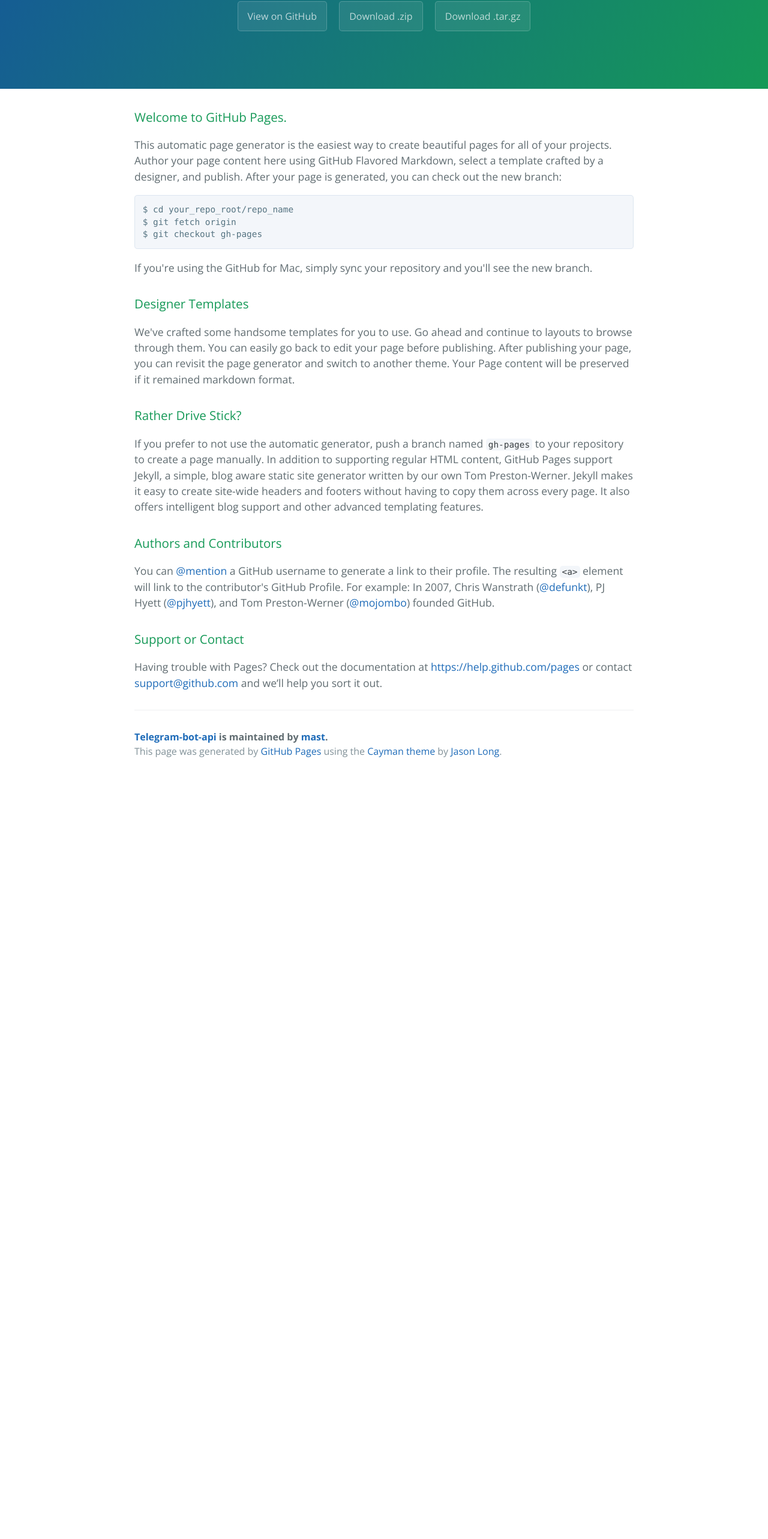
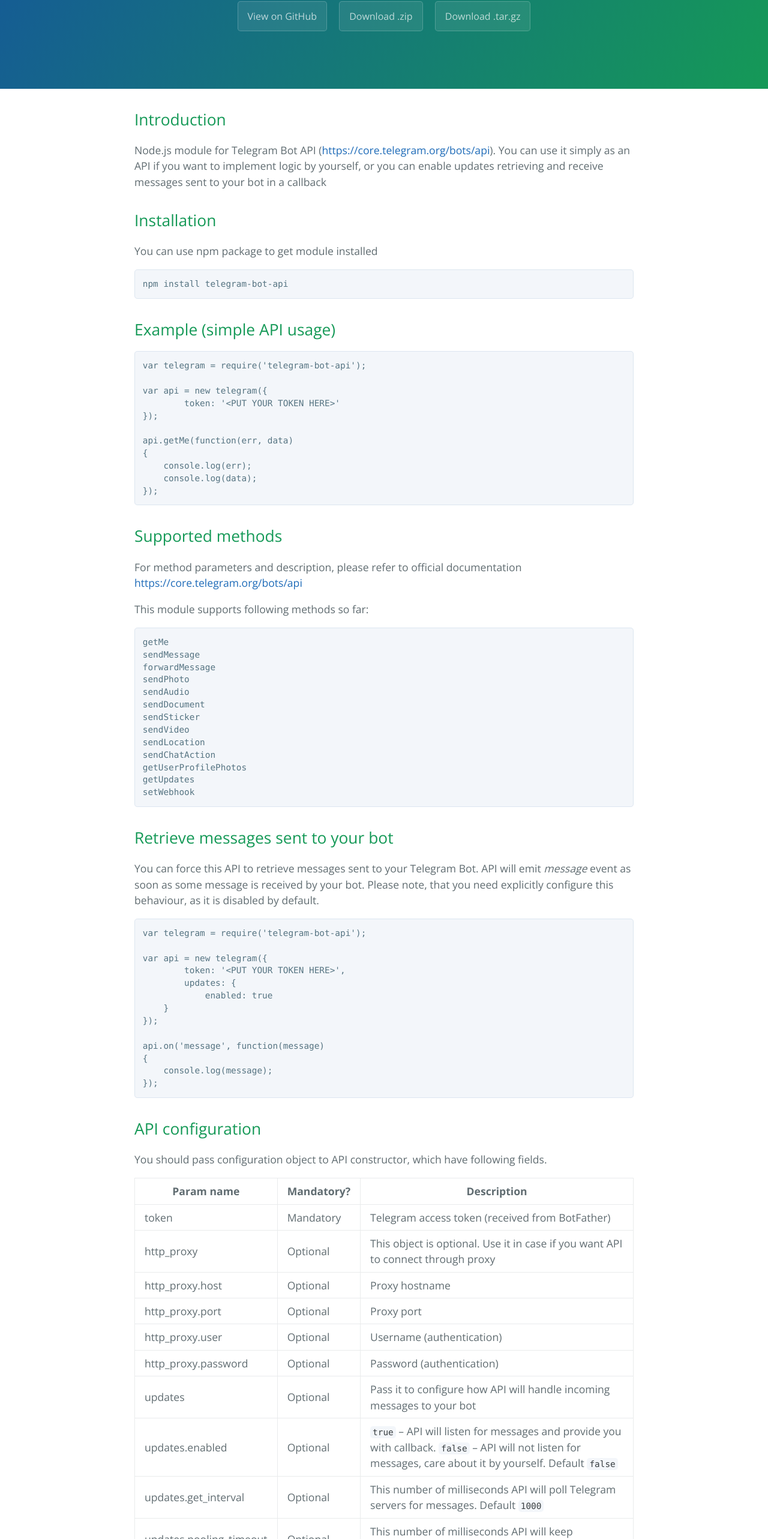
Before and after one commit to mast/telegram-bot-api, a plain HTML site: page index.html in a window 1280 px wide. Shown: the part 235-2800 px from the top of the page at 60% size. Before the commit the page ends 1531 px from the top, so only its background shows below. Drawn offline with nearby package versions, Linux system fonts and the light colour scheme.

```diff
--- a/index.html
+++ b/index.html
@@ -2,7 +2,7 @@
 <html lang="en-us">
   <head>
     <meta charset="UTF-8">
-    <title>Telegram-bot-api by mast</title>
+    <title>Telegram Bot API by mast</title>
     <meta name="viewport" content="width=device-width, initial-scale=1">
     <link rel="stylesheet" type="text/css" href="stylesheets/normalize.css" media="screen">
     <link href='http://fonts.googleapis.com/css?family=Open+Sans:400,700' rel='stylesheet' type='text/css'>
@@ -11,7 +11,7 @@
   </head>
   <body>
     <section class="page-header">
-      <h1 class="project-name">Telegram-bot-api</h1>
+      <h1 class="project-name">Telegram Bot API</h1>
       <h2 class="project-tagline">Node.js module for Telegram Bot API (https://core.telegram.org/bots/api)</h2>
       <a href="https://github.com/mast/telegram-bot-api" class="btn">View on GitHub</a>
       <a href="https://github.com/mast/telegram-bot-api/zipball/master" class="btn">Download .zip</a>
@@ -19,40 +19,195 @@
     </section>
 
     <section class="main-content">
-      <h3>
-<a id="welcome-to-github-pages" class="anchor" href="#welcome-to-github-pages" aria-hidden="true"><span class="octicon octicon-link"></span></a>Welcome to GitHub Pages.</h3>
+      <h2>
+<a id="introduction" class="anchor" href="#introduction" aria-hidden="true"><span class="octicon octicon-link"></span></a>Introduction</h2>
 
-<p>This automatic page generator is the easiest way to create beautiful pages for all of your projects. Author your page content here using GitHub Flavored Markdown, select a template crafted by a designer, and publish. After your page is generated, you can check out the new branch:</p>
+<p>Node.js module for Telegram Bot API (<a href="https://core.telegram.org/bots/api">https://core.telegram.org/bots/api</a>).
+You can use it simply as an API if you want to implement logic by yourself, or
+you can enable updates retrieving and receive messages sent to your bot in a callback</p>
 
-<pre><code>$ cd your_repo_root/repo_name
-$ git fetch origin
-$ git checkout gh-pages
+<h2>
+<a id="installation" class="anchor" href="#installation" aria-hidden="true"><span class="octicon octicon-link"></span></a>Installation</h2>
+
+<p>You can use npm package to get module installed</p>
+
+<pre><code>npm install telegram-bot-api
 </code></pre>
 
-<p>If you're using the GitHub for Mac, simply sync your repository and you'll see the new branch.</p>
+<h2>
+<a id="example-simple-api-usage" class="anchor" href="#example-simple-api-usage" aria-hidden="true"><span class="octicon octicon-link"></span></a>Example (simple API usage)</h2>
 
-<h3>
-<a id="designer-templates" class="anchor" href="#designer-templates" aria-hidden="true"><span class="octicon octicon-link"></span></a>Designer Templates</h3>
+<pre><code>var telegram = require('telegram-bot-api');
 
-<p>We've crafted some handsome templates for you to use. Go ahead and continue to layouts to browse through them. You can easily go back to edit your page before publishing. After publishing your page, you can revisit the page generator and switch to another theme. Your Page content will be preserved if it remained markdown format.</p>
+var api = new telegram({
+        token: '&lt;PUT YOUR TOKEN HERE&gt;'
+});
 
-<h3>
-<a id="rather-drive-stick" class="anchor" href="#rather-drive-stick" aria-hidden="true"><span class="octicon octicon-link"></span></a>Rather Drive Stick?</h3>
+api.getMe(function(err, data)
+{
+    console.log(err);
+    console.log(data);
+});
+</code></pre>
 
-<p>If you prefer to not use the automatic generator, push a branch named <code>gh-pages</code> to your repository to create a page manually. In addition to supporting regular HTML content, GitHub Pages support Jekyll, a simple, blog aware static site generator written by our own Tom Preston-Werner. Jekyll makes it easy to create site-wide headers and footers without having to copy them across every page. It also offers intelligent blog support and other advanced templating features.</p>
+<h2>
+<a id="supported-methods" class="anchor" href="#supported-methods" aria-hidden="true"><span class="octicon octicon-link"></span></a>Supported methods</h2>
 
-<h3>
-<a id="authors-and-contributors" class="anchor" href="#authors-and-contributors" aria-hidden="true"><span class="octicon octicon-link"></span></a>Authors and Contributors</h3>
+<p>For method parameters and description, please refer to official documentation
+<a href="https://core.telegram.org/bots/api">https://core.telegram.org/bots/api</a></p>
 
-<p>You can <a href="https://github.com/blog/821" class="user-mention">@mention</a> a GitHub username to generate a link to their profile. The resulting <code>&lt;a&gt;</code> element will link to the contributor's GitHub Profile. For example: In 2007, Chris Wanstrath (<a href="https://github.com/defunkt" class="user-mention">@defunkt</a>), PJ Hyett (<a href="https://github.com/pjhyett" class="user-mention">@pjhyett</a>), and Tom Preston-Werner (<a href="https://github.com/mojombo" class="user-mention">@mojombo</a>) founded GitHub.</p>
+<p>This module supports following methods so far:</p>
 
-<h3>
-<a id="support-or-contact" class="anchor" href="#support-or-contact" aria-hidden="true"><span class="octicon octicon-link"></span></a>Support or Contact</h3>
+<pre><code>getMe
+sendMessage
+forwardMessage
+sendPhoto
+sendAudio
+sendDocument
+sendSticker
+sendVideo
+sendLocation
+sendChatAction
+getUserProfilePhotos
+getUpdates
+setWebhook
+</code></pre>
 
-<p>Having trouble with Pages? Check out the documentation at <a href="https://help.github.com/pages">https://help.github.com/pages</a> or contact <a href="mailto:support@github.com">support@github.com</a> and we’ll help you sort it out.</p>
+<h2>
+<a id="retrieve-messages-sent-to-your-bot" class="anchor" href="#retrieve-messages-sent-to-your-bot" aria-hidden="true"><span class="octicon octicon-link"></span></a>Retrieve messages sent to your bot</h2>
+
+<p>You can force this API to retrieve messages sent to your Telegram Bot. API will emit <em>message</em> event as soon as some message is received by your bot. Please note, that you need explicitly configure this behaviour, as it is disabled by default.</p>
+
+<pre><code>var telegram = require('telegram-bot-api');
+
+var api = new telegram({
+        token: '&lt;PUT YOUR TOKEN HERE&gt;',
+        updates: {
+            enabled: true
+    }
+});
+
+api.on('message', function(message)
+{
+    console.log(message);
+});
+</code></pre>
+
+<h2>
+<a id="api-configuration" class="anchor" href="#api-configuration" aria-hidden="true"><span class="octicon octicon-link"></span></a>API configuration</h2>
+
+<p>You should pass configuration object to API constructor, which have following fields.</p>
+
+<table>
+<thead>
+<tr>
+<th>Param name</th>
+<th>Mandatory?</th>
+<th>Description</th>
+</tr>
+</thead>
+<tbody>
+<tr>
+<td>token</td>
+<td>Mandatory</td>
+<td>Telegram access token (received from BotFather)</td>
+</tr>
+<tr>
+<td>http_proxy</td>
+<td>Optional</td>
+<td>This object is optional. Use it in case if you want API to connect through proxy</td>
+</tr>
+<tr>
+<td>http_proxy.host</td>
+<td>Optional</td>
+<td>Proxy hostname</td>
+</tr>
+<tr>
+<td>http_proxy.port</td>
+<td>Optional</td>
+<td>Proxy port</td>
+</tr>
+<tr>
+<td>http_proxy.user</td>
+<td>Optional</td>
+<td>Username (authentication)</td>
+</tr>
+<tr>
+<td>http_proxy.password</td>
+<td>Optional</td>
+<td>Password (authentication)</td>
+</tr>
+<tr>
+<td>updates</td>
+<td>Optional</td>
+<td>Pass it to configure how API will handle incoming messages to your bot</td>
+</tr>
+<tr>
+<td>updates.enabled</td>
+<td>Optional</td>
+<td>
+<code>true</code> – API will listen for messages and provide you with callback. <code>false</code> – API will not listen for messages, care about it by yourself. Default <code>false</code>
+</td>
+</tr>
+<tr>
+<td>updates.get_interval</td>
+<td>Optional</td>
+<td>This number of milliseconds API will poll Telegram servers for messages. Default <code>1000</code>
+</td>
+</tr>
+<tr>
+<td>updates.pooling_timeout</td>
+<td>Optional</td>
+<td>This number of milliseconds API will keep connection with Telegram servers alive. Default <code>0</code>
+</td>
+</tr>
+</tbody>
+</table>
+
+<p>Example of configuration object</p>
+
+<pre><code>{
+    token: '123456:ABC-DEF1234ghIkl-zyx57W2v1u123ew11',
+    http_proxy: {
+        host: 'proxy.example.com',
+        port: 8080,
+        username: 'mylogin',
+        password: 'mypassword'
+    },
+    updates: {
+        enabled: true,
+        get_interval: 2000
+    }
+}
+</code></pre>
+
+<h2>
+<a id="license" class="anchor" href="#license" aria-hidden="true"><span class="octicon octicon-link"></span></a>License</h2>
+
+<p>The MIT License (MIT)</p>
+
+<p>Copyright (c) 2015 Max Stepanov</p>
+
+<p>Permission is hereby granted, free of charge, to any person obtaining a copy
+of this software and associated documentation files (the "Software"), to deal
+in the Software without restriction, including without limitation the rights
+to use, copy, modify, merge, publish, distribute, sublicense, and/or sell
+copies of the Software, and to permit persons to whom the Software is
+furnished to do so, subject to the following conditions:</p>
+
+<p>The above copyright notice and this permission notice shall be included in all
+copies or substantial portions of the Software.</p>
+
+<p>THE SOFTWARE IS PROVIDED "AS IS", WITHOUT WARRANTY OF ANY KIND, EXPRESS OR
+IMPLIED, INCLUDING BUT NOT LIMITED TO THE WARRANTIES OF MERCHANTABILITY,
+FITNESS FOR A PARTICULAR PURPOSE AND NONINFRINGEMENT. IN NO EVENT SHALL THE
+AUTHORS OR COPYRIGHT HOLDERS BE LIABLE FOR ANY CLAIM, DAMAGES OR OTHER
+LIABILITY, WHETHER IN AN ACTION OF CONTRACT, TORT OR OTHERWISE, ARISING FROM,
+OUT OF OR IN CONNECTION WITH THE SOFTWARE OR THE USE OR OTHER DEALINGS IN THE
+SOFTWARE.</p>
 
       <footer class="site-footer">
-        <span class="site-footer-owner"><a href="https://github.com/mast/telegram-bot-api">Telegram-bot-api</a> is maintained by <a href="https://github.com/mast">mast</a>.</span>
+        <span class="site-footer-owner"><a href="https://github.com/mast/telegram-bot-api">Telegram Bot API</a> is maintained by <a href="https://github.com/mast">mast</a>.</span>
 
         <span class="site-footer-credits">This page was generated by <a href="https://pages.github.com">GitHub Pages</a> using the <a href="https://github.com/jasonlong/cayman-theme">Cayman theme</a> by <a href="https://twitter.com/jasonlong">Jason Long</a>.</span>
       </footer>
```
Also changed, not shown: params.json (+1 -1 lines).
